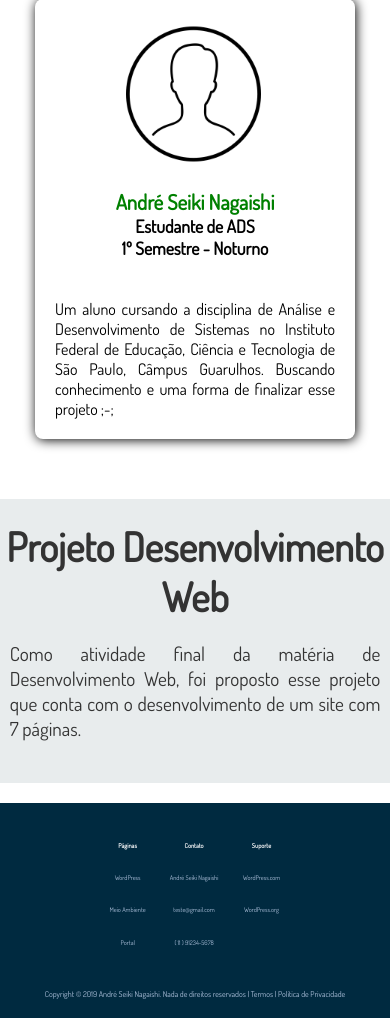
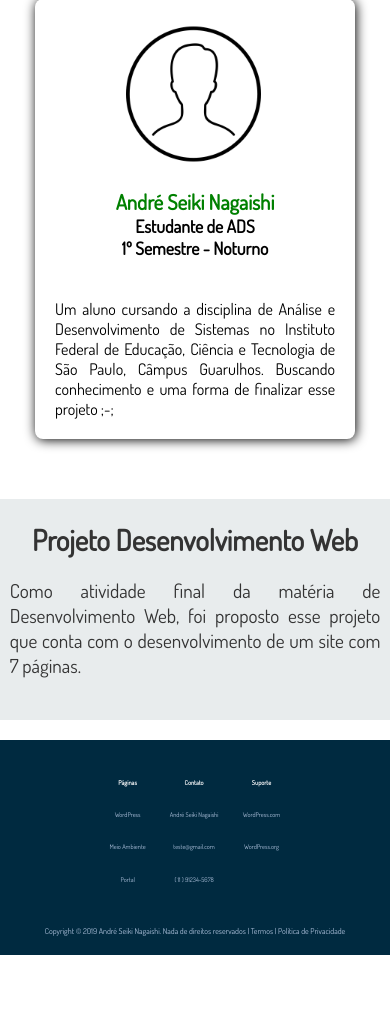
Before and after one commit to seikinagaishi/college-projects, a PHP site: page /index.html in a window 390 px wide. Shown: the part 303-1321 px from the top of the page. After the commit the page ends 1258 px from the top, so only its background shows below. Run offline with PHP 8.4, Linux system fonts and the light colour scheme.

Commit message:
Update style.css

```diff
--- a/css/style.css
+++ b/css/style.css
@@ -507,7 +507,7 @@ a.fim:hover{
 
 @media screen and (max-width: 625px){
 	h1{
-		font-size: 2rem;
+		font-size: 1.8rem;
 	}
 
 	.just p{
@@ -518,10 +518,6 @@ a.fim:hover{
 	p{
 		font-size: 1.2rem;
 		text-align: justify;
-	}
-
-	h1{
-		font-size:2.5rem;
 	}
 
 	footer{
```
